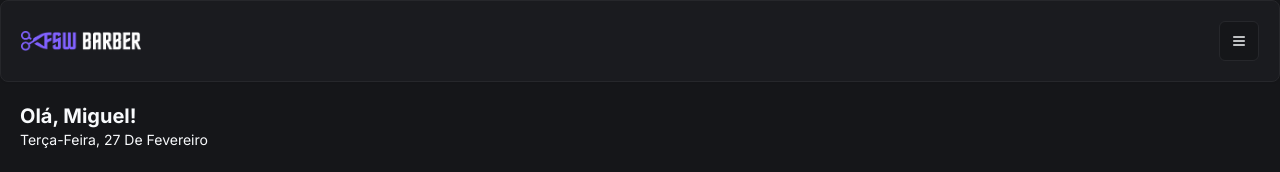
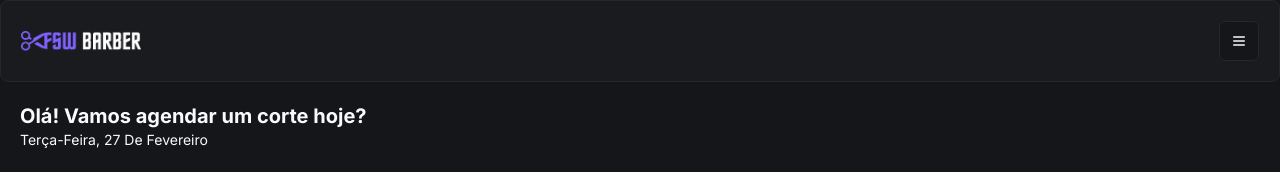
Before and after one commit to pauloJ-r/Barbearia-fsw, a Next.js app: page / in a window 1280 px wide. Shown: the top 172 px of the page. Built offline with nearby package versions, Linux system fonts and the light colour scheme; no server answers; the database is empty.

Commit message:
feat: adicionando nome na homepage

```diff
--- a/app/(home)/page.tsx
+++ b/app/(home)/page.tsx
@@ -37,7 +37,9 @@ export default async function Home() {
     <Header/>
 
     <div className="px-5 pt-5">
-    <h2 className="text-xl font-bold">Olá, Miguel!</h2>
+    <h2 className="text-xl font-bold">
+          {session?.user ? `Olá, ${session.user.name?.split(" ")[0]}` : "Olá! Vamos agendar um corte hoje?"}
+        </h2>
     <p className="capitalize text-sm">
       {format (new Date(), "EEEE',' dd 'de' MMMM", {
         locale: ptBR,
```
